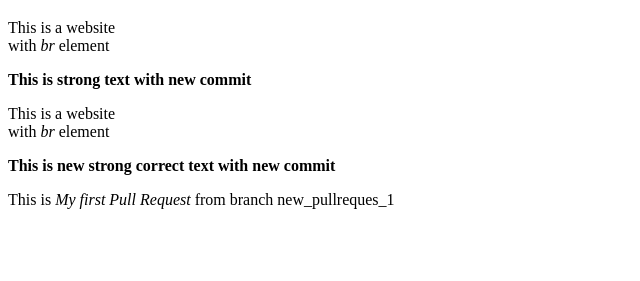
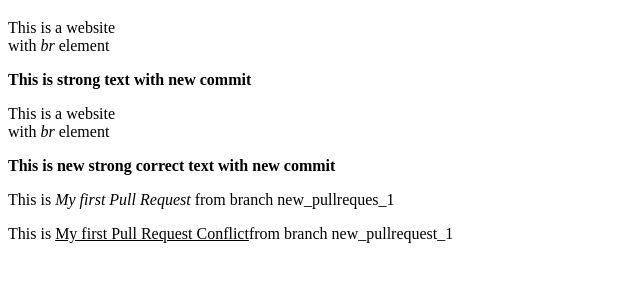
Before and after one commit to natyaqwe/LAB_1.1, a plain HTML site: page index.html in a window 1280 px wide. Shown: the part 61-342 px from the top of the page, without its empty margins (0-640 px from the left). Drawn offline with Linux system fonts and the light colour scheme.

Commit message:
My first Pull Request Conflict from branch new_pullrequest_1

```diff
--- a/index.html
+++ b/index.html
@@ -12,5 +12,6 @@
    <p>This is a website<br>with <em>br</em> element</p>
    <p><strong> This is new strong correct text with new commit</strong></p>
    <p>This is <em> My first Pull Request</em> from branch new_pullreques_1</p>
+<p>This is <u>My first Pull Request Conflict</u>from branch new_pullrequest_1</p>
 </body>
 </html>
```
